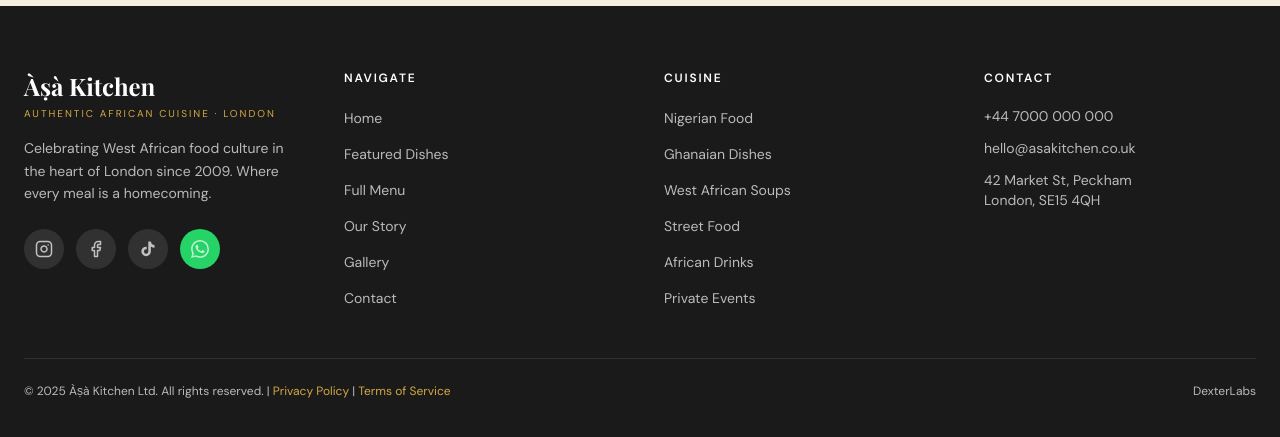
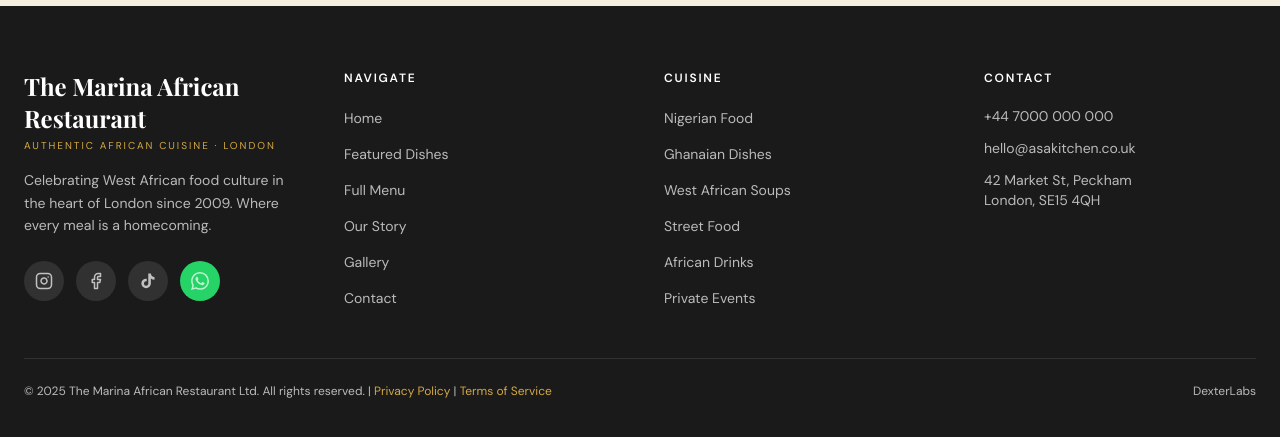
Before and after one commit to adejare19/kitchen, a Next.js app: page / in a window 1280 px wide. Shown: the part 7011-7448 px from the top of the page. Built offline with nearby package versions, Linux system fonts and the light colour scheme; a web font is replaced by a local one.

Commit message:
Update footer to reflect new restaurant branding

```diff
--- a/components/Footer.jsx
+++ b/components/Footer.jsx
@@ -20,19 +20,19 @@
 const socialLinks = [
   {
     href: "https://instagram.com/asakitchen",
-    label: "Àṣà Kitchen on Instagram",
+    label: "The Marina African Restaurant on Instagram",
     icon: <Instagram size={18} />,
     className: "bg-white/10 hover:bg-[#C45C26]",
   },
   {
     href: "https://facebook.com/asakitchen",
-    label: "Àṣà Kitchen on Facebook",
+    label: "The Marina African Restaurant on Facebook",
     icon: <Facebook size={18} />,
     className: "bg-white/10 hover:bg-[#C45C26]",
   },
   {
     href: "https://tiktok.com/@asakitchen",
-    label: "Àṣà Kitchen on TikTok",
+    label: "The Marina African Restaurant on TikTok",
     icon: <TikTokIcon size={18} />,
     className: "bg-white/10 hover:bg-[#C45C26]",
   },
@@ -71,7 +71,7 @@
           {/* Brand */}
           <div>
             <h2 className="font-playfair text-2xl font-bold text-white mb-1">
-              Àṣà Kitchen
+              The Marina African Restaurant
             </h2>
             <p className="text-[10px] tracking-[0.2em] uppercase text-[#D4A843] mb-4">
               Authentic African Cuisine · London
@@ -163,7 +163,7 @@
         {/* Bottom bar */}
         <div className="flex flex-col md:flex-row justify-between items-center gap-3 mt-6 text-xs">
           <p>
-            © 2025 Àṣà Kitchen Ltd. All rights reserved. |{" "}
+            © 2025 The Marina African Restaurant Ltd. All rights reserved. |{" "}
             <a href="#" className="text-[#D4A843] hover:underline">Privacy Policy</a>{" "}
             |{" "}
             <a href="#" className="text-[#D4A843] hover:underline">Terms of Service</a>
```
